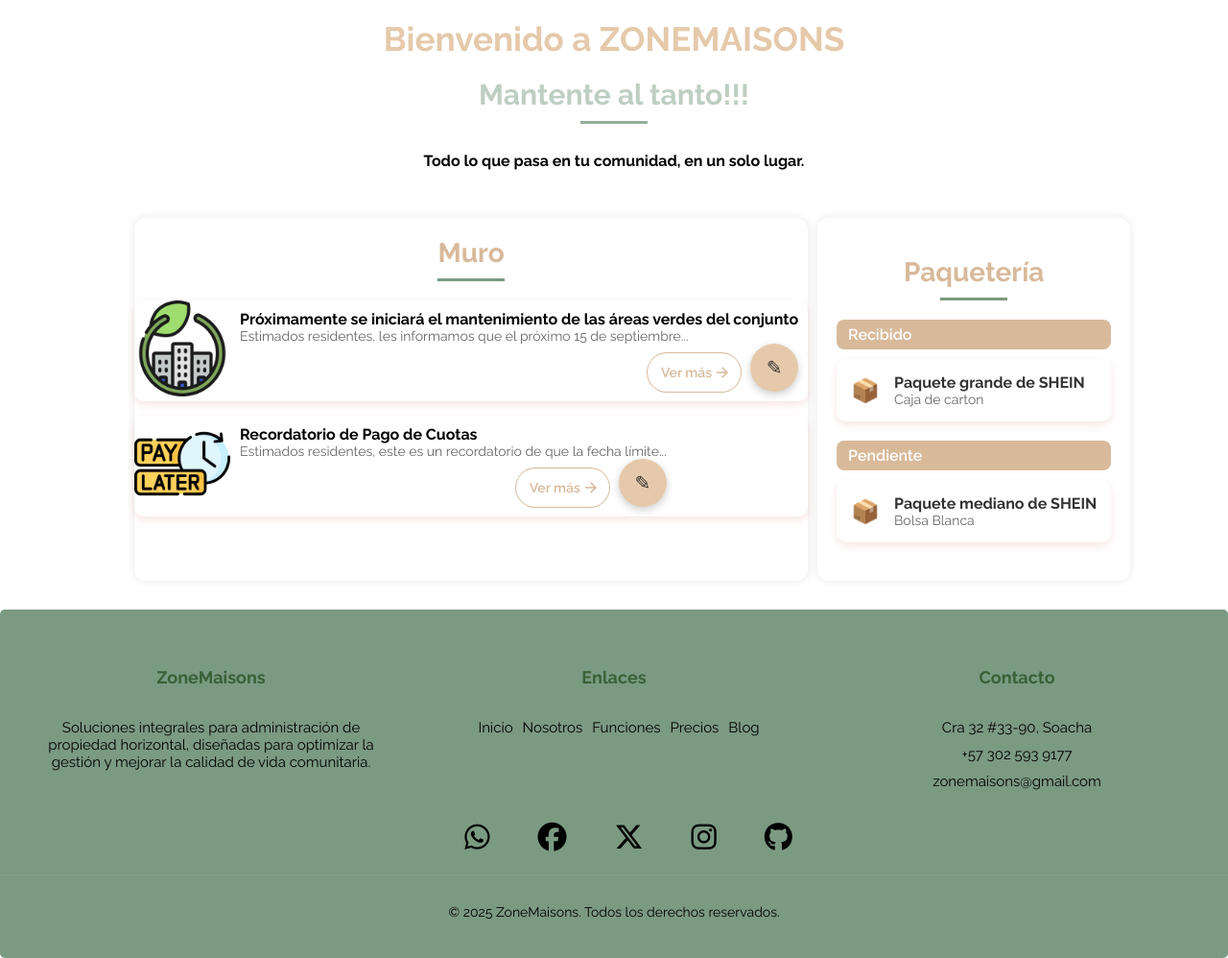
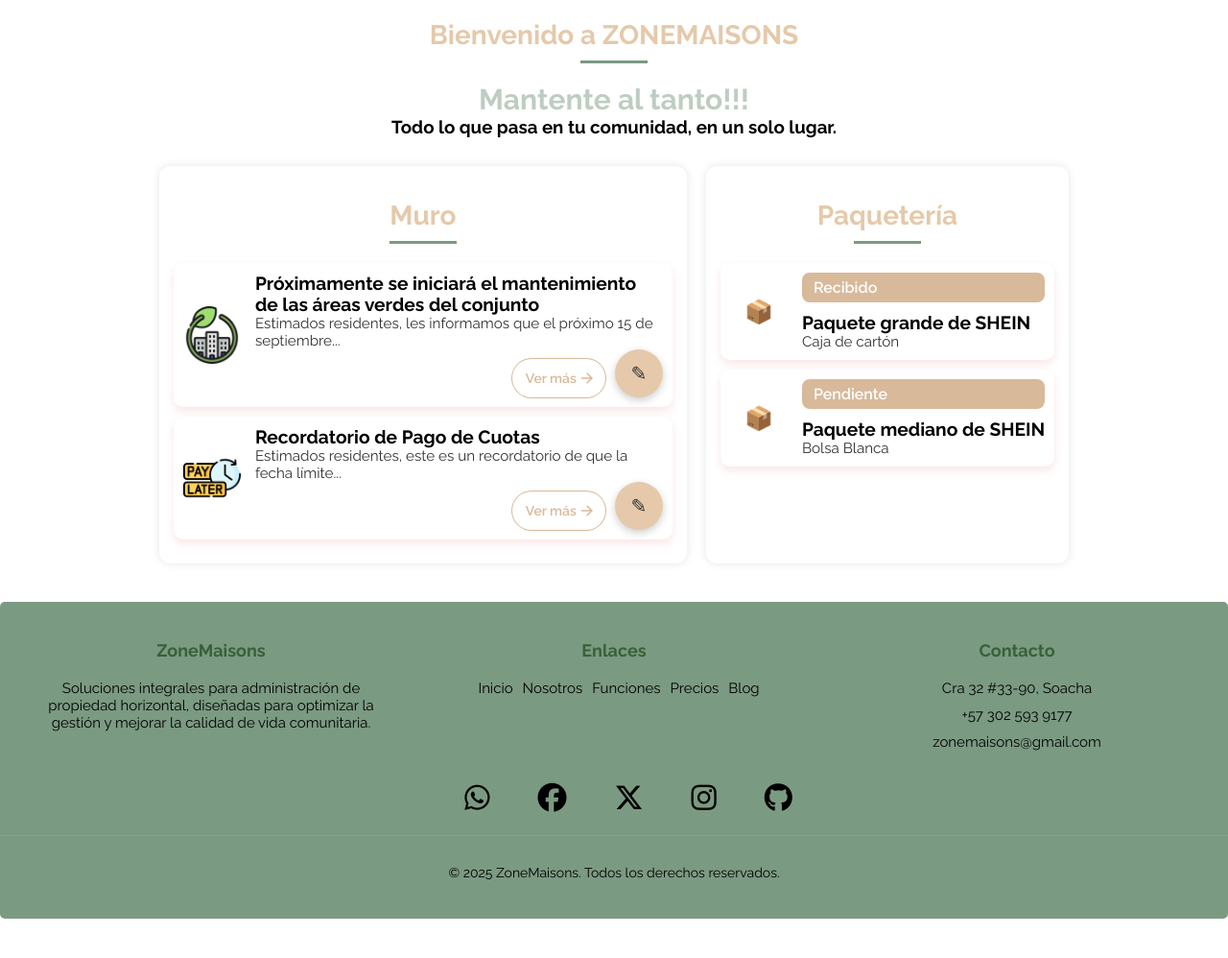
Before and after one commit to 4lecky/ZoneMaison2025, a PHP site: page /views/novedades.php in a window 1280 px wide. Shown: the part 170-1168 px from the top of the page at 96% size. After the commit the page ends 1127 px from the top, so only its background shows below. Run offline with PHP 8.4, Linux system fonts and the light colour scheme; some libraries are stand-ins or nearby versions.

Commit message:
cambio html y css (Asly)

```diff
--- a/assets/Css/ComunicaciondeNovedades/novedades.css
+++ b/assets/Css/ComunicaciondeNovedades/novedades.css
@@ -1,25 +1,15 @@
     .principal-page {
-    max-width: 1000px;
+    max-width: auto;
+    margin: 20px;
+  }
+
+    .second-page {
+    display: flex;
+    width: fit-content;
     margin: auto;
   }
 
-  .container-principal {
-    display: flex;
-    flex-direction: column;
-    align-items: center;
-    justify-content: center;
-    margin-bottom: 50px;
-  }
-
   h2 {
-    text-align: center;
-    margin: 20px 0;
-    color: #e5c9aa;
-    font-size: 35px;
-    position: relative;
-}
-
-  h3 {
     text-align: center;
     margin: 20px 0;
     color: #e5c9aa;
@@ -27,7 +17,7 @@ h2 {
     position: relative;
   }
 
-  h3:after {
+  h2:after {
     content: '';
     display: block;
     width: 70px;
@@ -44,6 +34,7 @@ h2 {
     font-weight: bold;
     font-size: 30px;
     opacity: 0.8;
+    text-align: center;
   }
 
   .code-loader span {
@@ -58,71 +49,87 @@ h2 {
     }
   }
 
-  .code-loader:after {
-    content: '';
-    display: block;
-    width: 70px;
-    height: 3px;
-    background-color: #7b9a82;
-    margin: 10px auto ;
+  /*muro*/
+  .muro {
+    max-width: auto;
+    background-color: #ffffff;
+    border-radius: 12px;
+    box-shadow: 0 0px 10px rgba(0, 0, 0, 0.1);
+    padding: 5px;
+    width: max-content;
   }
 
-  /*muro*/
-  .container-muro {
-    display: flex;
-    gap: 10px;
-    width: max-content;
-    white-space: nowrap;
-  }
-  .muro {
+   .paqueteria {
     max-width: 1000px;
     background-color: #ffffff;
     border-radius: 12px;
     box-shadow: 0 0px 10px rgba(0, 0, 0, 0.1);
-    padding: auto;
+    padding: 5px;
+    width: max-content;
   }
 
   h3 {
-    color: #d8b99a;
+    color: #000000;
+    text-align: center;
   }
+
   .tarjeta {
-    display: flex;
     background: #fff;
     border-radius: 10px;
     overflow: hidden;
     margin-bottom: 15px;
+    display: list-item;
+    place-items: stretch;
     box-shadow: 0 4px 10px rgba(194, 0, 0, 0.1);
   }
-  .tarjeta img {
-    width: 100px;
-    height: 100px;
-  }
-  .contenido {
+ /* Estilos para hacer los contenedores más compactos y alinear imagen a la izquierda */
+.tarjeta {
+  max-width: 500px;
+  margin: 10px auto;
+  background: #fff;
+  border-radius: 10px;
+  box-shadow: 0 4px 10px rgba(194, 0, 0, 0.1);
   padding: 10px;
 }
-  .contenido h3 {
-    font-size: 16px;
-    color: #333;
-    margin: 0 0 10px;
-  }
-  .contenido p {
-    font-size: 14px;
-    color: #666;
+
+.tarjeta-interna {
+  display: flex;
+  align-items: center;
+  gap: 15px;
 }
 
-  /*paqueteria*/
-      .paqueteria {
-        max-width: 1000px;
-        margin: auto;
-        background-color: #ffffff;
-        border-radius: 12px;
-        box-shadow: 0 0 10px rgba(0,0,0,0.1);
-        padding: 20px;
+.tarjeta img,
+.paquete-icono {
+  width: 60px;
+  height: 60px;
+  flex-shrink: 0;
+  border-radius: 8px;
+  display: flex;
+  align-items: center;
+  justify-content: center;
+  font-size: 30px;
 }
 
-      .seccion {
-        margin-bottom: 20px;
+.contenido {
+  flex-grow: 1;
 }
+
+.Asunto {
+  font-size: 1.2rem;
+  font-weight: bold;
+}
+
+.Descripcion {
+  font-size: 0.95rem;
+  color: #333;
+}
+
+.muro, .paqueteria {
+  max-width: 600px;
+  margin: 10px;
+  padding: 15px;
+}
+
   /*recibido y pendiente*/
       .subtitulo {
         background-color: #d8b99a;
@@ -133,31 +140,10 @@ h2 {
         margin-bottom: 10px;
       }
 
-      .paquete {
-        background-color: #fff;
-        border-radius: 10px;
-        padding: 15px;
-        display: flex;
-        align-items: center;
-        gap: 15px;
-        margin-bottom: 12px;
-        box-shadow: 0 4px 10px rgba(194,0,0,0.1);
-      }
 
       .paquete-icono {
         font-size: 24px;
       }
-
-      .paquete-titulo {
-        font-weight: bold;
-        color: #333;
-      }
-
-      .paquete-detalle {
-        font-size: 14px;
-        color: #666;
-      }
-
 
     /* boton editar   */
       .round-button {
--- a/views/novedades.php
+++ b/views/novedades.php
@@ -4,8 +4,8 @@
     <meta charset="UTF-8">
     <meta name="viewport" content="width=device-width, initial-scale=1.0">
     <title>ZONEMAISONS - Notificaciones</title>
-  <link rel="stylesheet" href="../../assets/Css/globals.css">
-  <link rel="stylesheet" href="../assets/Css/ComunicaciondeNovedades/novedades.css">
+    <link rel="stylesheet" href="../assets/css/globals.css" />
+    <link rel="stylesheet" href="../assets/Css/ComunicaciondeNovedades/novedades.css" />
 </head>
 <body>
 
@@ -19,113 +19,110 @@ session_start();
 require_once "./Layout/header.php"
 ?>
 
-<main class="principal-page">
-
+<main>
+    <section class="principal-page">
       <h2>Bienvenido a ZONEMAISONS</h2>
 
-<div class="container-principal">
        <!-- Mantente al tanto -->
       <div class="code-loader">
         <span>Mantente al tanto!!!</span>
+      </div>
 
-    </div>
-<br>
-     <h4>Todo lo que pasa en tu comunidad, en un solo lugar.
-    </h4>
+      <h3>Todo lo que pasa en tu comunidad, en un solo lugar.
+      </h3>
     </section>
-</div>
-<!--muro-->
-  <section class="container-muro">
-    <section class="muro">
-        <h3>Muro</h3>
+
+ <section class="second-page">
+<!-- Muro -->
+  <div class="muro">
+    <h2>Muro</h2>
+
+    <!-- Tarjeta 1 -->
     <div class="tarjeta">
+      <div class="tarjeta-interna">
         <img src="../assets/img/areasverdes.png" alt="Mantenimiento de áreas verdes">
         <div class="contenido">
-                <h4>Próximamente se iniciará el mantenimiento de las áreas verdes del conjunto</h4>
-                <p>Estimados residentes, les informamos que el próximo 15 de septiembre...</p>
+          <div class="Asunto">Próximamente se iniciará el mantenimiento de las áreas verdes del conjunto</div>
+          <div class="Descripcion">Estimados residentes, les informamos que el próximo 15 de septiembre...</div>
 
           <div style="display: flex; justify-content: right; gap: 10px;">
+
             <!-- Botón moderno -->
             <button class="animated-button">
-      <svg viewBox="0 0 24 24" class="arr-2" xmlns="http://www.w3.org/2000/svg">
+              <svg viewBox="0 0 24 24" class="arr-2">
                 <path d="M16.1716 10.9999L10.8076 5.63589L12.2218 4.22168L20 11.9999L12.2218 19.778L10.8076 18.3638L16.1716 12.9999H4V10.9999H16.1716Z"/>
               </svg>
               <span class="text">Ver más</span>
               <span class="circle"></span>
-      <svg viewBox="0 0 24 24" class="arr-1" xmlns="http://www.w3.org/2000/svg">
+              <svg viewBox="0 0 24 24" class="arr-1">
                 <path d="M16.1716 10.9999L10.8076 5.63589L12.2218 4.22168L20 11.9999L12.2218 19.778L10.8076 18.3638L16.1716 12.9999H4V10.9999H16.1716Z"/>
               </svg>
             </button>
-<div class="buttons">
-        <a href="muro.php" class="round-button edit-button">
-        <span>✎</span>
-        </a>
+            <a href="muro.php" class="round-button edit-button"><span>✎</span></a>
           </div>
         </div>
       </div>
     </div>
 
+    <!-- Tarjeta 2 -->
     <div class="tarjeta">
+      <div class="tarjeta-interna">
         <img src="../assets/img/pay.png" alt="Pago de cuotas">
         <div class="contenido">
-
-                <h4>Recordatorio de Pago de Cuotas</h4>
-                <p>Estimados residentes, este es un recordatorio de que la fecha límite...</p>
+          <div class="Asunto">Recordatorio de Pago de Cuotas</div>
+          <div class="Descripcion">Estimados residentes, este es un recordatorio de que la fecha límite...</div>
 
           <div style="display: flex; justify-content: right; gap: 10px;">
 
-
             <!-- Botón moderno -->
             <button class="animated-button">
-      <svg viewBox="0 0 24 24" class="arr-2" xmlns="http://www.w3.org/2000/svg">
+              <svg viewBox="0 0 24 24" class="arr-2">
                 <path d="M16.1716 10.9999L10.8076 5.63589L12.2218 4.22168L20 11.9999L12.2218 19.778L10.8076 18.3638L16.1716 12.9999H4V10.9999H16.1716Z"/>
               </svg>
               <span class="text">Ver más</span>
               <span class="circle"></span>
-      <svg viewBox="0 0 24 24" class="arr-1" xmlns="http://www.w3.org/2000/svg">
+              <svg viewBox="0 0 24 24" class="arr-1">
                 <path d="M16.1716 10.9999L10.8076 5.63589L12.2218 4.22168L20 11.9999L12.2218 19.778L10.8076 18.3638L16.1716 12.9999H4V10.9999H16.1716Z"/>
               </svg>
             </button>
-<div class="buttons">
-        <a href="muro.php" class="round-button edit-button">
-        <span>✎</span>
-        </a>
+            <a href="muro.php" class="round-button edit-button"><span>✎</span></a>
           </div>
         </div>
-
-</div>
-</section>
-
-    <!--paqueteria-->
-    <div class="Paqueteria-container">
-      <section class="paqueteria">
-          <h3>Paquetería</h3>
-
-    <div class="seccion">
-      <div class="subtitulo">Recibido</div>
-      <div class="paquete">
-        <div class="paquete-icono">📦</div>
-        <div class="paquete-info">
-          <div class="paquete-titulo">Paquete grande de SHEIN</div>
-          <div class="paquete-detalle">Caja de carton</div>
       </div>
     </div>
   </div>
 
-    <div class="seccion">
-      <div class="subtitulo">Pendiente</div>
-      <div class="paquete">
+  <!-- Paquetería -->
+  <section class="paqueteria">
+    <h2>Paquetería</h2>
+
+    <div class="tarjeta">
+      <div class="tarjeta-interna">
         <div class="paquete-icono">📦</div>
-        <div class="paquete-info">
-          <div class="paquete-titulo">Paquete mediano de SHEIN</div>
-          <div class="paquete-detalle">Bolsa Blanca</div>
+        <div class="contenido">
+          <div class="subtitulo">Recibido</div>
+          <div class="Asunto">Paquete grande de SHEIN</div>
+          <div class="Descripcion">Caja de cartón</div>
         </div>
       </div>
     </div>
+
+    <div class="tarjeta">
+      <div class="tarjeta-interna">
+        <div class="paquete-icono">📦</div>
+        <div class="contenido">
+          <div class="subtitulo">Pendiente</div>
+          <div class="Asunto">Paquete mediano de SHEIN</div>
+          <div class="Descripcion">Bolsa Blanca</div>
         </div>
-</main>
+      </div>
+    </div>
+  </section>
+</section>
+</main
 
-<?php require_once "./Layout/footer.php" ?>
+<?php require_once "./Layout/footer.php"
+?>
 
 </body>
 </html>
```
Lines whose indentation alone changed are shown as unchanged.
